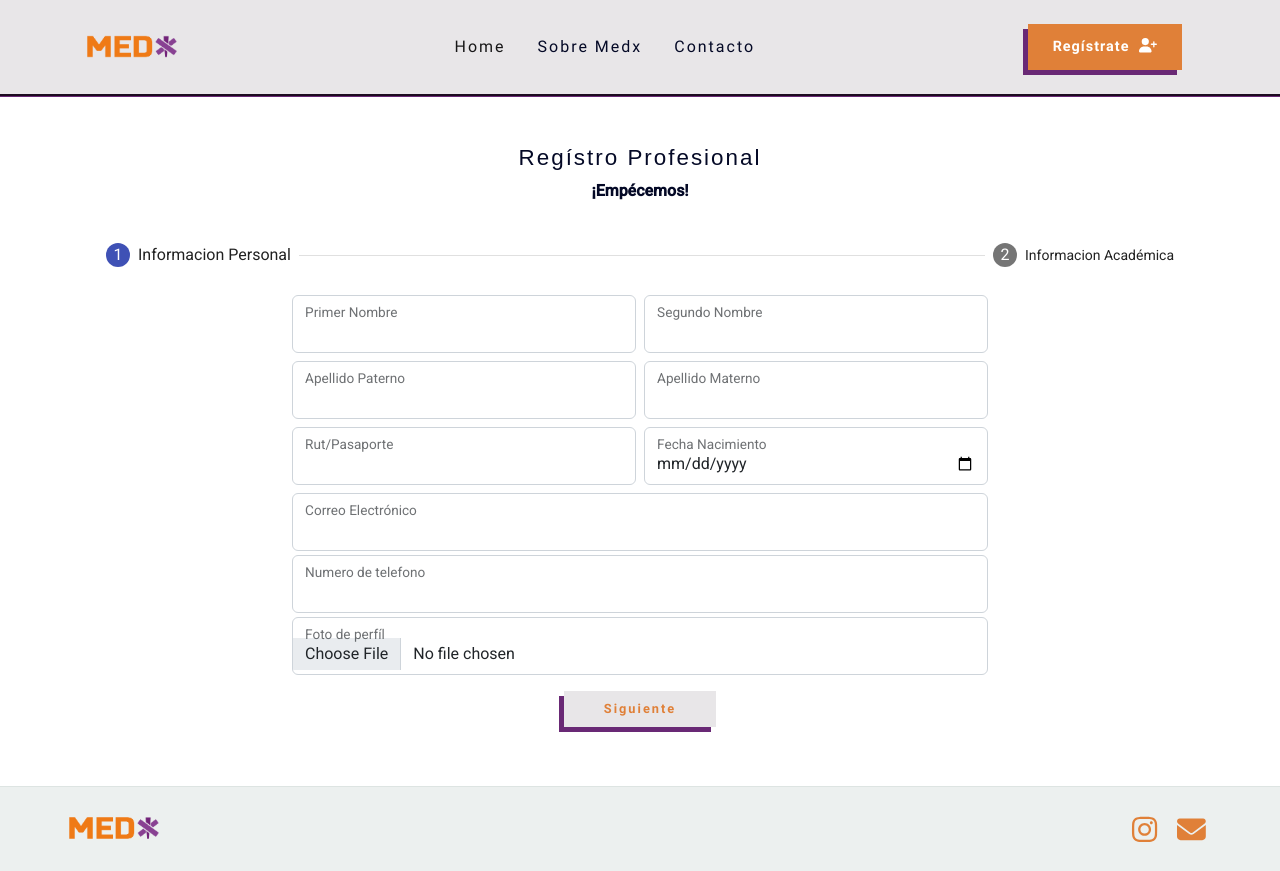
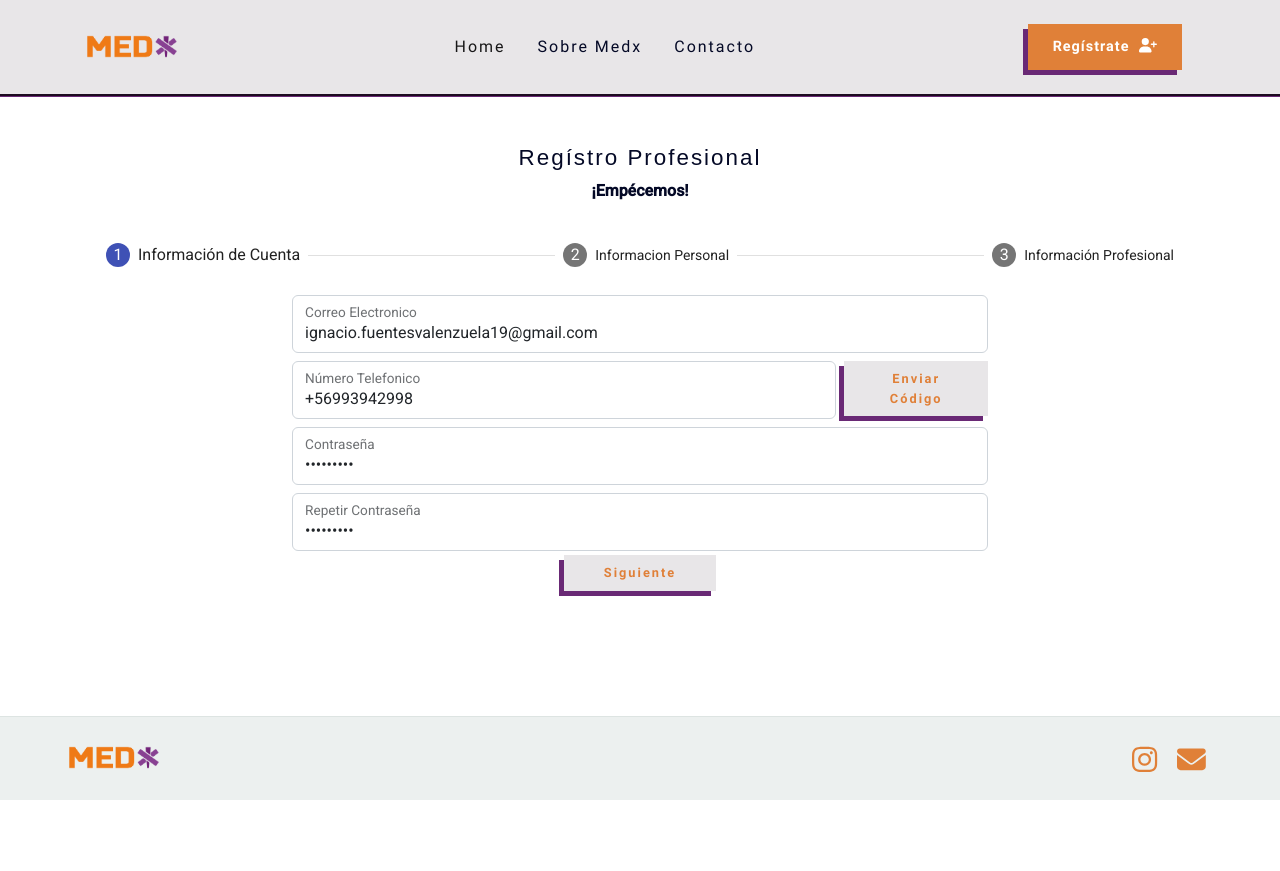
Before and after one commit to tnovak2112/medx, an Angular app: page /register in a window 1280 px wide. After the commit the page ends 800 px from the top, so only its background shows below. Built offline with nearby package versions, Linux system fonts and the light colour scheme; a web font is replaced by a local one.

Commit message:
cambios front

```diff
--- a/src/app/core/service/auth/auth.service.ts
+++ b/src/app/core/service/auth/auth.service.ts
@@ -48,6 +48,11 @@ export class AuthService {
     return this.http.put<any>(url, user);
   }
 
+  verificarCodigoUsuario(user: any): Observable<any> {
+    const url = `${this.base}/usuario/verificar_codigo`;
+    return this.http.get<any>(url, user);
+  }
+
   actualizarClaveUsuario(user: any): Observable<any> {
     const url = `${this.base}/usuario/actualizar_clave`;
     return this.http.put<any>(url, user);
--- a/src/app/features/register/forms/register-form.form.ts
+++ b/src/app/features/register/forms/register-form.form.ts
@@ -1,13 +1,40 @@
 import { FormControl, FormGroup, Validators } from "@angular/forms";
 
-export function registerForm(): FormGroup {
+export function accountForm(): FormGroup {
   return new FormGroup({
-    email: new FormControl("", [
+    email: new FormControl("ignacio.fuentesvalenzuela19@gmail.com", [
       Validators.required,
       Validators.email,
       Validators.minLength(5),
     ]),
-    password: new FormControl("", Validators.required),
-    repeat_password: new FormControl("", Validators.required),
+    code: new FormControl("", [Validators.required, codeValidator]),
+    phoneNumber: new FormControl("+56993942998", [
+      Validators.required,
+      phoneNumberValidator,
+    ]),
+    password: new FormControl("123qwe123", Validators.required),
+    repeat_password: new FormControl("123qwe123", Validators.required),
   });
 }
+
+function phoneNumberValidator(
+  control: FormControl
+): { [key: string]: any } | null {
+  const phoneNumberPattern = /^(\+?56)?\s?(\d{9})$/;
+
+  if (control.value && !phoneNumberPattern.test(control.value)) {
+    return { phoneNumber: true };
+  }
+
+  return null;
+}
+
+function codeValidator(control: FormControl): { [key: string]: any } | null {
+  const codeNumberPattern = /^\d{6}$/;
+
+  if (control.value && !codeNumberPattern.test(control.value)) {
+    return { codeNumber: true };
+  }
+
+  return null;
+}
--- a/src/app/features/register/views/register.component.css
+++ b/src/app/features/register/views/register.component.css
@@ -38,17 +38,9 @@ button:hover{
     box-shadow: -5px 5px var(--orange);
 }
 
-
-
-
-
-
-
-
-
-
-
-
+.input-error {
+    border: red 1px solid;
+}
 
 /* h3{
     font-family: Helvetica;
--- a/src/app/features/register/views/register.component.html
+++ b/src/app/features/register/views/register.component.html
@@ -2,6 +2,75 @@
   <h5 class="mt-5 russo">Regístro Profesional</h5>
   <p class="roboto-bold">¡Empécemos!</p>
   <mat-stepper [linear]="isLinear" #stepper>
+    <mat-step>
+      <ng-template matStepLabel>Información de Cuenta</ng-template>
+      <form [formGroup]="accountForm">
+        <div class="row justify-content-center">
+          <div class="col-lg-8 col-sm-12">
+            <div class="d-flex w-100">
+              <div class="form-floating m-1 w-100">
+                <input
+                  type="text"
+                  class="form-control"
+                  formControlName="email"
+                />
+                <label for="first_name">Correo Electronico</label>
+              </div>
+            </div>
+            <div class="d-flex w-100">
+              <div class="form-floating m-1 w-100">
+                <input
+                  type="text"
+                  class="form-control"
+                  formControlName="phoneNumber"
+                />
+                <label for="first_name">Número Telefonico</label>
+              </div>
+              <div class="form-floating m-1 w-20">
+                <button (click)="sendCodeSMS()" class="button">
+                  Enviar Código
+                </button>
+              </div>
+            </div>
+            <div class="d-flex w-100">
+              <div class="form-floating m-1 w-100">
+                <input
+                  type="password"
+                  class="form-control"
+                  formControlName="password"
+                />
+                <label for="first_name">Contraseña</label>
+              </div>
+            </div>
+            <div class="d-flex w-100">
+              <div class="form-floating m-1 w-100">
+                <input
+                  type="password"
+                  class="form-control"
+                  formControlName="repeat_password"
+                />
+                <label for="first_name">Repetir Contraseña</label>
+              </div>
+            </div>
+            <div class="d-flex w-100" *ngIf="sendCode">
+              <div class="form-floating m-1 w-100">
+                <input
+                  type="text"
+                  class="form-control"
+                  formControlName="code"
+                />
+                <label for="first_name">Código</label>
+              </div>
+            </div>
+          </div>
+        </div>
+        <div>
+          <button (click)="onSubmitAccountForm()" class="button">
+            Siguiente
+          </button>
+        </div>
+      </form>
+    </mat-step>
     <mat-step>
       <ng-template matStepLabel>Informacion Personal</ng-template>
       <div class="row justify-content-center">
@@ -36,14 +105,6 @@
               <label for="birth_date">Fecha Nacimiento</label>
             </div>
           </div>
-          <div class="form-floating m-1">
-            <input type="email" class="form-control" id="email" />
-            <label for="email">Correo Electrónico</label>
-          </div>
-          <div class="form-floating m-1">
-            <input type="tel" class="form-control" id="phone" />
-            <label for="phone" class="form-label">Numero de telefono</label>
-          </div>
           <div class="form-floating m-1 mb-3">
             <input type="file" name="photo" class="form-control" id="photo" />
             <label for="photo" class="form-label">Foto de perfíl</label>
@@ -55,17 +116,56 @@
       </div>
     </mat-step>
     <mat-step>
-      <ng-template matStepLabel>Informacion Académica</ng-template>
-      <div class="col-lg-4 col-md-6 col-sm-12">
-        <h6 class="roboto-bold">Información Académica:</h6>
-        <div class="d-flex">
-          <div class="form-floating m-1">
-            <input type="text" class="form-control" id="first_name" />
-            <label for="first_name">Primer Nombre</label>
+      <ng-template matStepLabel>Información Profesional</ng-template>
+      <div class="row justify-content-center">
+        <div class="col-lg-8 col-sm-12">
+          <div class="d-flex w-100">
+            <div class="form-floating m-1 w-100">
+              <span>Selecciona el titulo que correspondan a tus estudios:</span>
+            </div>
           </div>
-          <div class="form-floating m-1">
-            <input type="text" class="form-control" id="middle_name" />
-            <label for="middle_name">Segundo Nombre</label>
+          <div class="d-flex w-100">
+            <div class="form-floating m-1 w-100">
+              <input type="text" class="form-control" />
+              <label
+                >Selecciona el titulo que correspondan a tus estudios:
+              </label>
+            </div>
+          </div>
+
+          <div class="d-flex w-100">
+            <div class="form-floating m-1 w-100">
+              <span>En que universidad y año obtuviste tu titulo?</span>
+            </div>
+          </div>
+          <div class="d-flex w-100">
+            <div class="form-floating m-1 w-100">
+              <input type="text" class="form-control" />
+              <label>Ej: U. de la Frontera, 2010. </label>
+            </div>
+          </div>
+
+          <div class="d-flex w-100">
+            <div class="form-floating m-1 w-100">
+              <span>Envíanos una imagen de tu titulo profesional.</span>
+            </div>
+          </div>
+          <div class="d-flex w-100">
+            <div class="form-floating m-1 w-100">
+              <input type="text" class="form-control" />
+              <label>Ej: U. de la Frontera, 2010. </label>
+            </div>
+          </div>
+
+          <div class="d-flex w-100">
+            <div class="form-floating m-1 w-100">
+              <span>
+                A modo de cumplir con los estándares de calidad que ofrecemos a
+                nuestros usuarios, es necesario verificar los estudios que aquí
+                nos indicas. Este documento será almacenado por MEDX como
+                respaldo y no lo publicaremos.
+              </span>
+            </div>
           </div>
         </div>
       </div>
--- a/src/app/features/register/views/register.component.ts
+++ b/src/app/features/register/views/register.component.ts
@@ -1,9 +1,10 @@
-import { Component, OnInit } from "@angular/core";
+import { Component, OnInit, ViewChild } from "@angular/core";
 import { FormGroup } from "@angular/forms";
-import { registerForm } from "../forms/register-form.form";
+import { accountForm } from "../forms/register-form.form";
 import { AuthService } from "src/app/core/service/auth/auth.service";
 import { SnackBarService } from "src/app/core/service/snack-bar/snack-bar.service";
 import { Router } from "@angular/router";
+import { MatStepper } from "@angular/material/stepper";
 
 @Component({
   selector: "app-register",
@@ -11,8 +12,12 @@ import { Router } from "@angular/router";
   styleUrls: ["./register.component.css"],
 })
 export class RegisterComponent implements OnInit {
-  registerForm: FormGroup = registerForm();
+  @ViewChild("stepper") stepper!: MatStepper;
+  accountForm: FormGroup = accountForm();
+
   isLinear = false;
+  sendCode = false;
+  attempts = 0;
 
   constructor(
     private router: Router,
@@ -23,12 +28,12 @@ export class RegisterComponent implements OnInit {
   ngOnInit() {}
 
   onSubmitRegister() {
-    this.registerForm.markAllAsTouched();
+    this.accountForm.markAllAsTouched();
 
-    if (!this.registerForm.invalid) {
+    if (!this.accountForm.invalid) {
       const user = {
-        email: this.registerForm.controls["email"].value,
-        password: this.registerForm.controls["password"].value,
+        email: this.accountForm.controls["email"].value,
+        password: this.accountForm.controls["password"].value,
       };
       this.authService.registrarUsuario(user).subscribe(
         (response) => {
@@ -56,4 +61,77 @@ export class RegisterComponent implements OnInit {
       );
     }
   }
+
+  onSubmitAccountForm() {
+    this.accountForm.markAllAsTouched();
+    if (!this.accountForm.invalid) {
+      const account = {
+        email: this.accountForm.controls["email"].value,
+        codigo: this.accountForm.controls["code"].value,
+      };
+      this.authService.verificarCodigoUsuario(account).subscribe(
+        (response) => {
+          if (response.status === 200) {
+            console.log(response);
+            this.stepper.next();
+          } else {
+            this.snackBarService.snackBarError("Error al verificar el código");
+          }
+        },
+        (err) => {
+          this.snackBarService.snackBarError(err.error.message);
+        }
+      );
+    }
+  }
+
+  sendCodeSMS() {
+    if (this.attempts !== 3) {
+      this.accountForm.markAllAsTouched();
+
+      if (
+        !this.accountForm.controls["phoneNumber"].invalid &&
+        !this.accountForm.controls["email"].invalid
+      ) {
+        const account = {
+          email: this.accountForm.controls["email"].value,
+        };
+        this.authService.generarCodigoUsuario(account).subscribe(
+          (response) => {
+            if (response.status === 200) {
+              this.snackBarService.snackBarSuccess(
+                "Código enviado correctamente."
+              );
+              this.attempts += 1;
+            } else {
+              this.snackBarService.snackBarError("Error al enviar el código");
+            }
+          },
+          (err) => {
+            if (
+              err.error.message ===
+              '[PostgreSQL]: error: duplicate key value violates unique constraint "email_unique"'
+            ) {
+              this.snackBarService.snackBarError(
+                "El correo electrónico seleccionado ya está en uso. Por favor, utilice otro."
+              );
+            } else {
+              this.snackBarService.snackBarError(err.error.message);
+            }
+          }
+        );
+
+        this.sendCode = true;
+      } else {
+        this.snackBarService.snackBarWarning(
+          "El formato del número telefónico o email es incorrecto."
+        );
+      }
+    } else {
+      this.snackBarService.snackBarWarning(
+        "Ha excedido el número de intentos máximos permitidos."
+      );
+      this.router.navigate(["/home"]);
+    }
+  }
 }
--- a/src/environments/environment.ts
+++ b/src/environments/environment.ts
@@ -4,7 +4,7 @@
 
 export const environment = {
   production: true,
-  apiUrl: "https://api.medxapp.cl/api/v1",
+  apiUrl: "http://localhost:3000/api/v1",
 };
 
 /*
```
